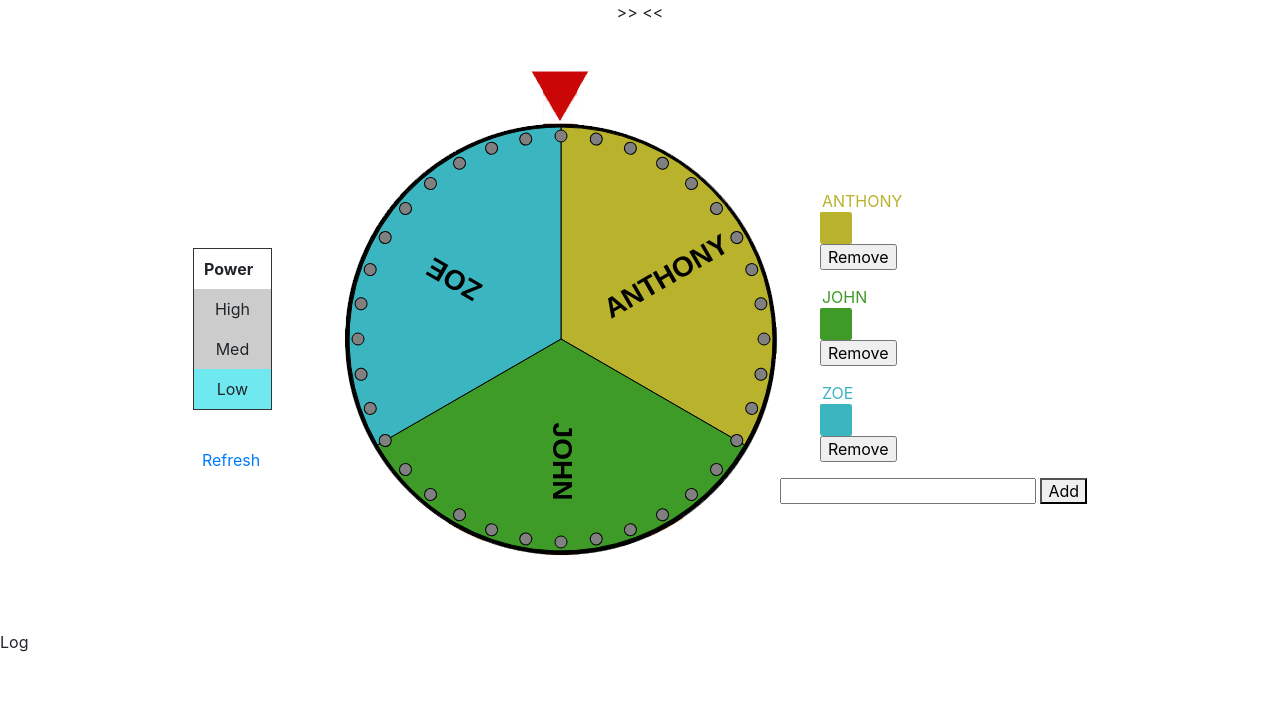
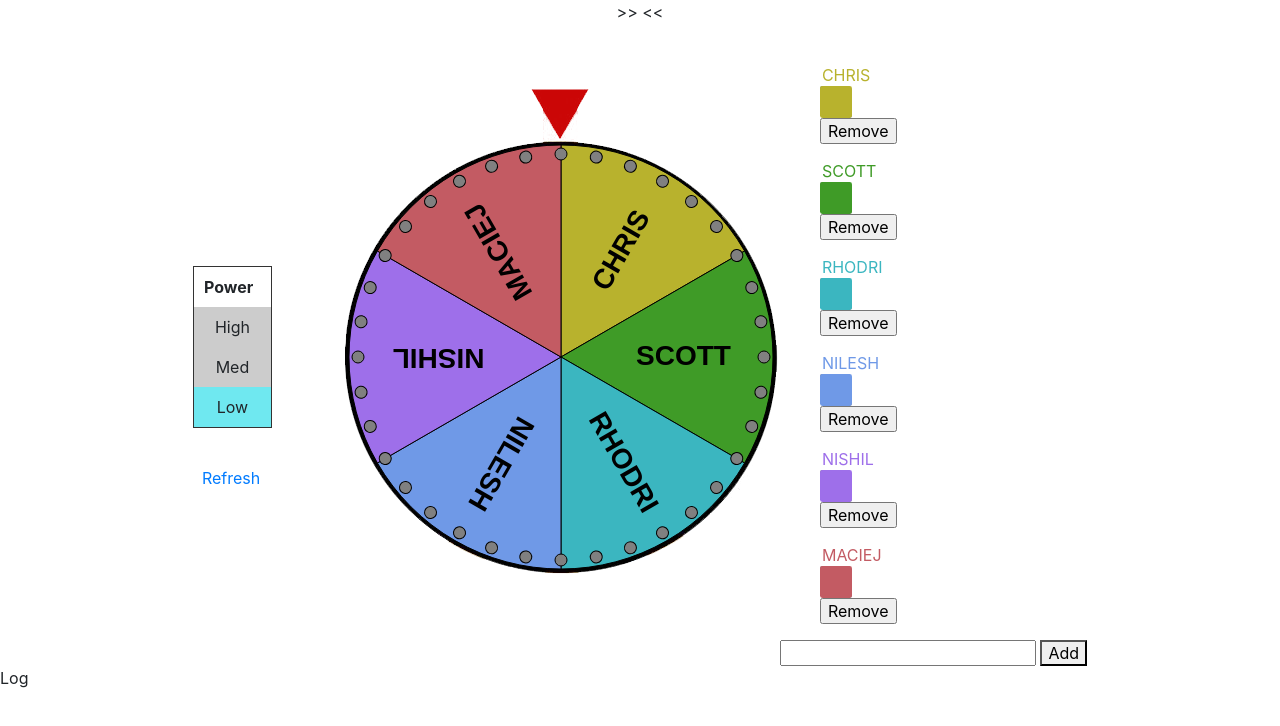
Before and after one commit to immaciek/maciej_tech, a plain HTML site: page index.html in a window 1280 px wide. Drawn offline with nearby package versions, Linux system fonts and the light colour scheme.

Commit message:
Restore original static list

```diff
--- a/index.html
+++ b/index.html
@@ -65,12 +65,12 @@
 
     let segments = // Define segments including colour and text.
         [
-            {'fillStyle': '#B8B22D', 'text': 'ANTHONY'},
-            {'fillStyle': '#3F9B27', 'text': 'JOHN'},
-            {'fillStyle': '#3BB6C0', 'text': 'ZOE'},
-            // {'fillStyle': '#6F99E7', 'text': 'NILESH'},
-            // {'fillStyle': '#9E6FEA', 'text': 'NISHIL'},
-            // {'fillStyle': '#C35B63', 'text': 'MACIEJ'},
+            {'fillStyle': '#B8B22D', 'text': 'CHRIS'},
+            {'fillStyle': '#3F9B27', 'text': 'SCOTT'},
+            {'fillStyle': '#3BB6C0', 'text': 'RHODRI'},
+            {'fillStyle': '#6F99E7', 'text': 'NILESH'},
+            {'fillStyle': '#9E6FEA', 'text': 'NISHIL'},
+            {'fillStyle': '#C35B63', 'text': 'MACIEJ'},
         ]
 
     // Vars used by the code in this page to do power controls.
@@ -188,6 +188,7 @@
                 if (s != null) {
                     if (s.text === value) {
                         s.fillStyle = newColorHex
+                        document.getElementById(value).firstChild.style.color = newColorHex
                         resetWheel()
                     }
                 }
```
